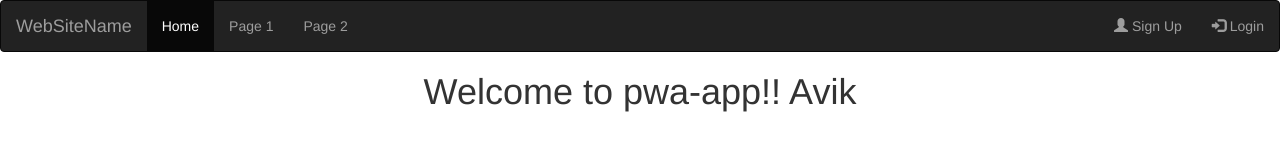
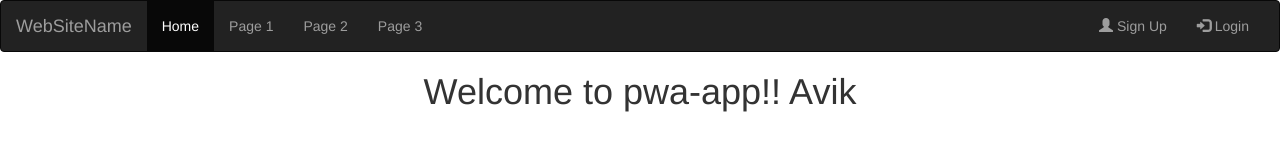
Before and after one commit to jimish81/pwa-app, an Angular app: page / in a window 1280 px wide. Shown: the top 156 px of the page. Built offline with nearby package versions, Linux system fonts and the light colour scheme.

Commit message:
Update app.component.html

```diff
--- a/src/app/app.component.html
+++ b/src/app/app.component.html
@@ -1,18 +1,25 @@
-<!--The content below is only a placeholder and can be replaced.-->
 <nav class="navbar navbar-inverse">
   <div class="container-fluid">
     <div class="navbar-header">
+      <button type="button" class="navbar-toggle" data-toggle="collapse" data-target="#myNavbar">
+        <span class="icon-bar"></span>
+        <span class="icon-bar"></span>
+        <span class="icon-bar"></span>
+      </button>
       <a class="navbar-brand" href="#">WebSiteName</a>
     </div>
+    <div class="collapse navbar-collapse" id="myNavbar">
       <ul class="nav navbar-nav">
         <li class="active"><a href="#">Home</a></li>
         <li><a href="#">Page 1</a></li>
         <li><a href="#">Page 2</a></li>
+        <li><a href="#">Page 3</a></li>
       </ul>
       <ul class="nav navbar-nav navbar-right">
         <li><a href="#"><span class="glyphicon glyphicon-user"></span> Sign Up</a></li>
         <li><a href="#"><span class="glyphicon glyphicon-log-in"></span> Login</a></li>
       </ul>
+    </div>
   </div>
 </nav>
 <div style="text-align:center">
```
Lines whose indentation alone changed are shown as unchanged.
